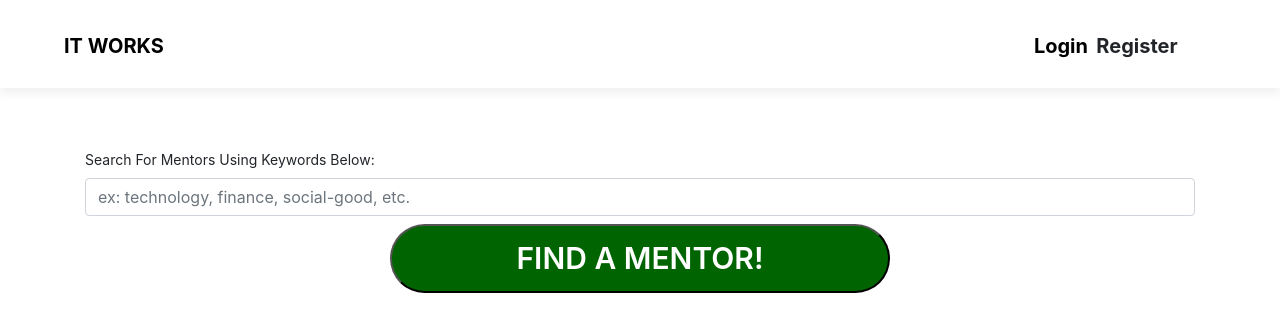
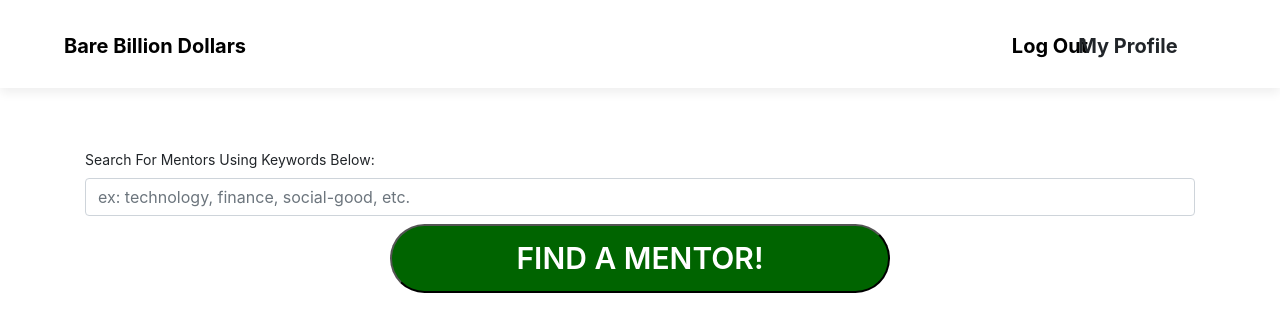
Before and after one commit to SajinKowserSK/retrospect, a Flask app: page / in a window 1280 px wide. Shown: the top 332 px of the page. Run offline with Flask 2, Linux system fonts and the light colour scheme; the visitor is signed in with stand-in values (Sample User, id 1); some libraries are stand-ins or nearby versions.

Commit message:
fixed some redirecting url issues, but must debug keywords arg for profile.html

```diff
--- a/main.py
+++ b/main.py
@@ -1,6 +1,6 @@
 import sys
 
-from flask import Flask, render_template, request, session
+from flask import Flask, render_template, request, session, redirect, url_for
 import requests
 app = Flask(__name__)
 app.secret_key = "shafibullah"
@@ -36,7 +36,7 @@ def login():
         if response.status_code == 200:
             session['logged_in'] = True
 
-            return render_template("profile.html", status=session['logged_in'], name=responseDict['name'], bio=responseDict['bio'], pic=responseDict['image'], keywords=responseDict['keywords'], tags = tagColors)
+            return redirect(url_for('.profile', status=session['logged_in'], name=responseDict['name'], bio=responseDict['bio'], pic=responseDict['image'], keywords=responseDict['keywords'], tags = tagColors))
 
         elif response.status_code ==  404:
 
@@ -44,3 +44,12 @@ def login():
         else:
 
             return render_template("login.html", status=session['logged_in'], msgResponse = "Email found but incorrect password".upper())
+
+@app.route("/logout")
+def logout():
+    session['logged_in'] = False
+    return render_template("index.html", status=session['logged_in'])
+
+@app.route("/profile")
+def profile():
+    return render_template("profile.html", status=request.args['status'], name=request.args['name'], bio=request.args['bio'], pic=request.args['pic'], keywords=request.args['keywords'], tags=request.args['tags'])
--- a/templates/layout.html
+++ b/templates/layout.html
@@ -25,7 +25,7 @@
                 <br>
 
                 <div id="block_container">
-                     <div class="navbar-left"> <a href="login"> Login </a></div>
+                     <div class="navbar-left"> <a href="login"> Log In </a></div>
                     <div class="navbar-left2"> <a> Register </a></div>
                     <div class="navbarText"> <a href="/">Bare Billion Dollar</a> </div>
                 </div>
--- a/templates/loggedin_layout.html
+++ b/templates/loggedin_layout.html
@@ -25,9 +25,9 @@
                 <br>
 
                 <div id="block_container">
-                     <div class="navbar-left"> <a href="login"> Login </a></div>
-                    <div class="navbar-left2"> <a> Register </a></div>
-                    <div class="navbarText"> <a href="/">IT WORKS</a> </div>
+                     <div class="navbar-left"> <a href="logout"> Log Out </a></div>
+                    <div class="navbar-left2"> <a> My Profile </a></div>
+                    <div class="navbarText"> <a href="/">Bare Billion Dollars</a> </div>
                 </div>
 
                 <br>
```
Also changed, not shown: templates/mentors.html (+6 -1 lines), templates/profile.html (+7 -1 lines).
